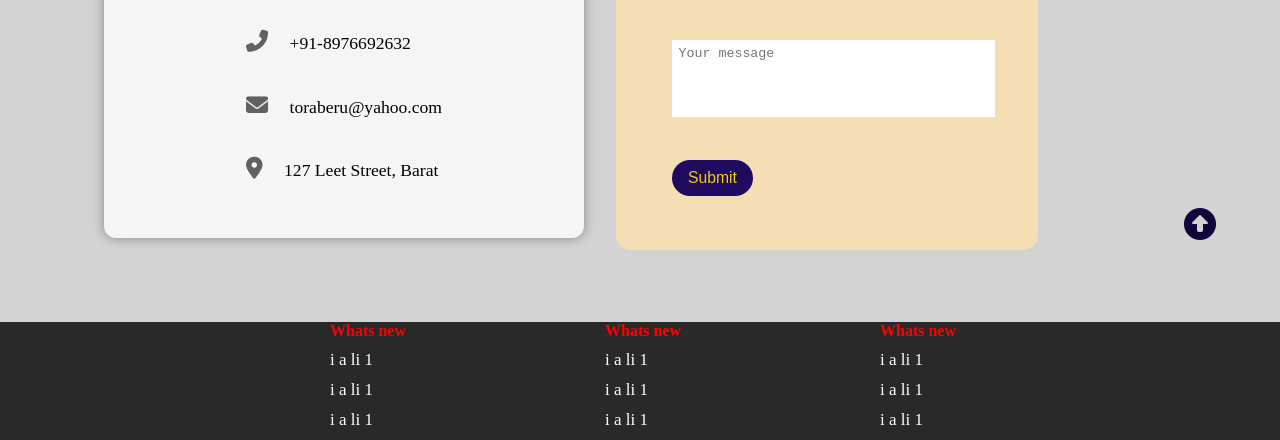
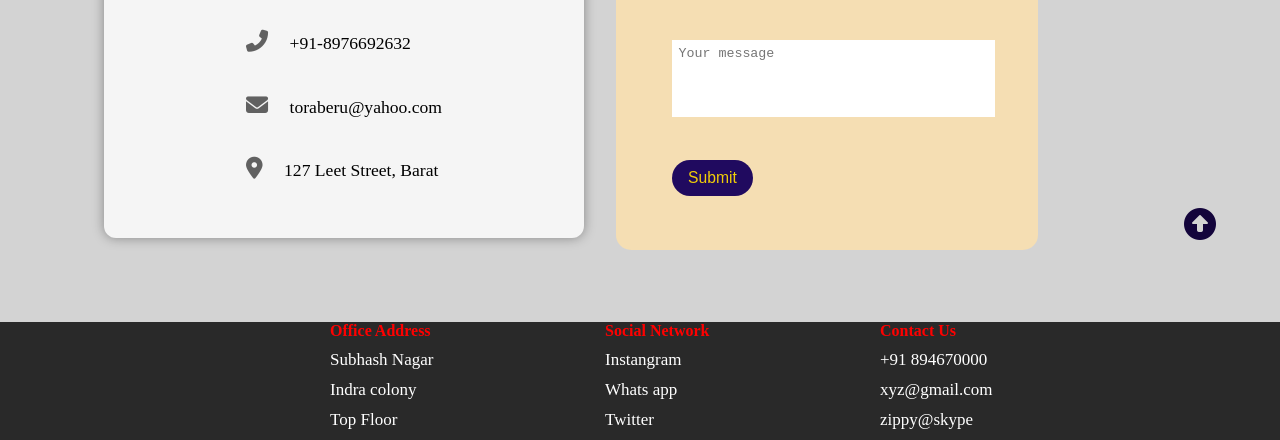
Before and after one commit to anuraggarg010/wheelsworld, a plain HTML site: page index.html in a window 1280 px wide. Shown: the part 3373-3813 px from the top of the page. Drawn offline with Linux system fonts and the light colour scheme.

Commit message:
Update index.html

```diff
--- a/index.html
+++ b/index.html
@@ -211,15 +211,15 @@
           <div class="footer-div">
               <div>
                   <ul>
-                      <h4>Whats new</h4>
+                      <h4>Office Address</h4>
                       <li>
-                          i a li 1
+                         Subhash Nagar
                       </li>
                       <li>
-                          i a li 1
+                         Indra colony
                       </li>
                       <li>
-                          i a li 1
+                          Top Floor
                       </li>
 
                   </ul>
@@ -227,15 +227,15 @@
 
               <div>
                   <ul>
-                      <h4>Whats new</h4>
+                      <h4>Social Network</h4>
                       <li>
-                          i a li 1
+                         Instangram
                       </li>
                       <li>
-                          i a li 1
+                         Whats app
                       </li>
                       <li>
-                          i a li 1
+                         Twitter
                       </li>
 
                   </ul>
@@ -243,15 +243,15 @@
 
               <div>
                   <ul>
-                      <h4>Whats new</h4>
+                      <h4>Contact Us</h4>
                       <li>
-                          i a li 1
+                         +91 894670000
                       </li>
                       <li>
-                          i a li 1
+                          xyz@gmail.com
                       </li>
                       <li>
-                          i a li 1
+                          zippy@skype
                       </li>
 
                   </ul>
```
